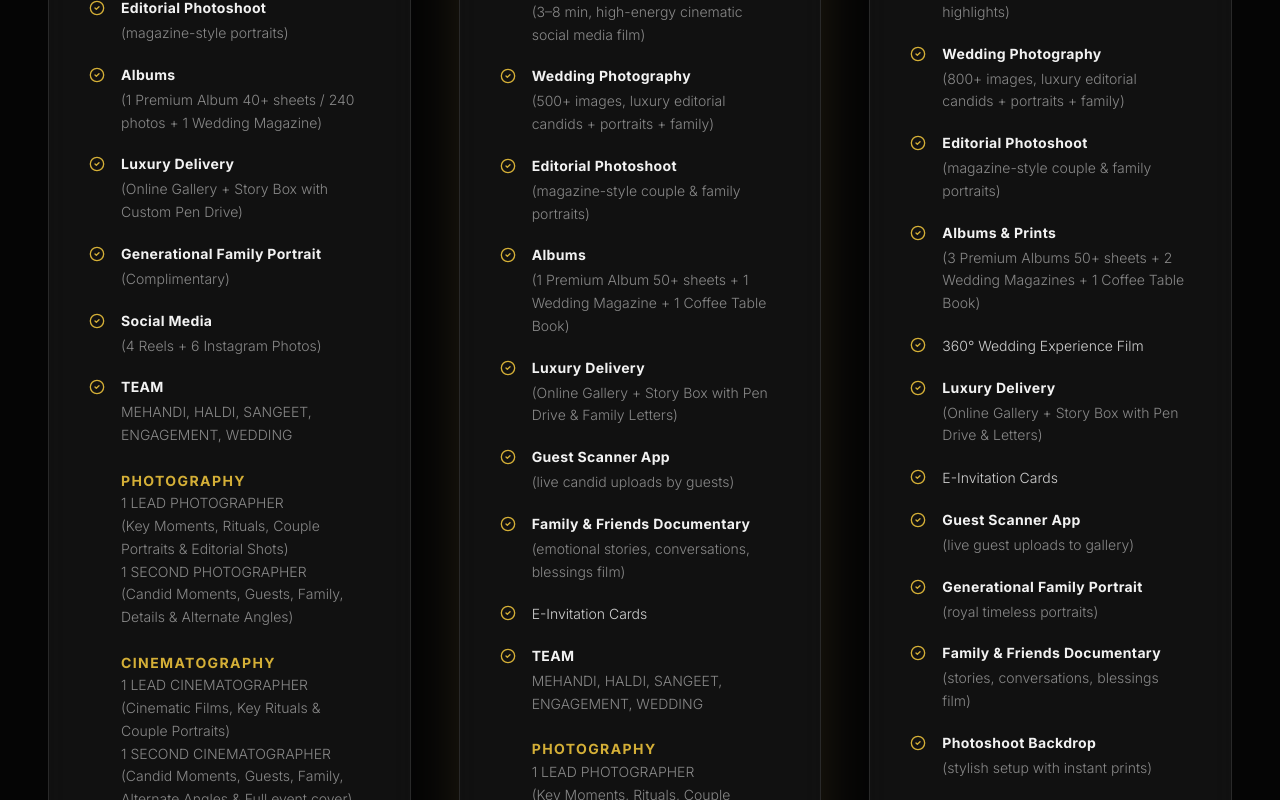
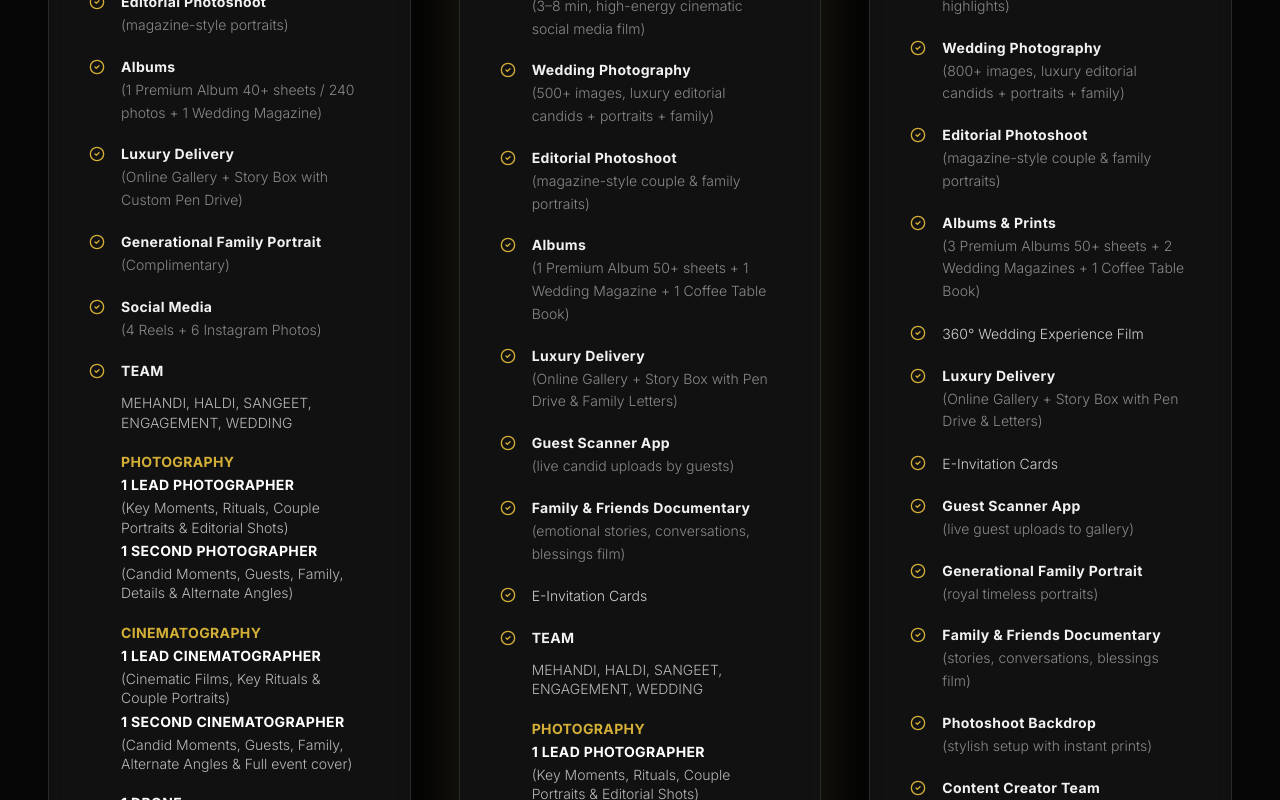
Before and after one commit to Ciphershade488/shadilens, a React (Vite) app: page / in a window 1280 px wide. Shown: the part 3780-4580 px from the top of the page. Built offline with nearby package versions, Linux system fonts and the light colour scheme.

Commit message:
Update App.tsx

```diff
--- a/src/App.tsx
+++ b/src/App.tsx
@@ -109,7 +109,7 @@ const PACKAGES = [
       "Luxury Delivery (Online Gallery + Story Box with Custom Pen Drive)",
       "Generational Family Portrait (Complimentary)",
       "Social Media (4 Reels + 6 Instagram Photos)",
-      "TEAM –\nMEHANDI, HALDI, SANGEET, ENGAGEMENT, WEDDING\n\n*PHOTOGRAPHY*\n1 LEAD PHOTOGRAPHER\n(Key Moments, Rituals, Couple Portraits & Editorial Shots)\n1 SECOND PHOTOGRAPHER\n(Candid Moments, Guests, Family, Details & Alternate Angles)\n\n*CINEMATOGRAPHY*\n1 LEAD CINEMATOGRAPHER\n(Cinematic Films, Key Rituals & Couple Portraits)\n1 SECOND CINEMATOGRAPHER\n(Candid Moments, Guests, Family, Alternate Angles & Full event cover)\n\n1 DRONE\n\nMANAGED BY DIRECTOR"
+      "TEAM –\nMEHANDI, HALDI, SANGEET, ENGAGEMENT, WEDDING\n\n*PHOTOGRAPHY*\n**1 LEAD PHOTOGRAPHER**\n(Key Moments, Rituals, Couple Portraits & Editorial Shots)\n**1 SECOND PHOTOGRAPHER**\n(Candid Moments, Guests, Family, Details & Alternate Angles)\n\n*CINEMATOGRAPHY*\n**1 LEAD CINEMATOGRAPHER**\n(Cinematic Films, Key Rituals & Couple Portraits)\n**1 SECOND CINEMATOGRAPHER**\n(Candid Moments, Guests, Family, Alternate Angles & Full event cover)\n\n**1 DRONE**\n\n**MANAGED BY DIRECTOR**"
     ],
     image: "/classic_cover.jpg"
   },
@@ -129,7 +129,7 @@ const PACKAGES = [
       "Guest Scanner App (live candid uploads by guests)",
       "Family & Friends Documentary (emotional stories, conversations, blessings film)",
       "E-Invitation Cards",
-      "TEAM –\nMEHANDI, HALDI, SANGEET, ENGAGEMENT, WEDDING\n\n*PHOTOGRAPHY*\n1 LEAD PHOTOGRAPHER\n(Key Moments, Rituals, Couple Portraits & Editorial Shots)\n1 SECOND PHOTOGRAPHER\n(Candid Moments, Guests, Family, Details & Alternate Angles)\n\n*CINEMATOGRAPHY*\n1 LEAD CINEMATOGRAPHER\n(Cinematic Films, Key Rituals & Couple Portraits)\n1 SECOND CINEMATOGRAPHER\n(Candid Moments, Guests, Family & Alternate Angles)\n1 THIRD CINEMATOGRAPHER\n(Decor Details, Ritual Close-ups, BTS & Full Event cover)\n\n1 DRONE\n\nMANAGED BY DIRECTOR"
+      "TEAM –\nMEHANDI, HALDI, SANGEET, ENGAGEMENT, WEDDING\n\n*PHOTOGRAPHY*\n**1 LEAD PHOTOGRAPHER**\n(Key Moments, Rituals, Couple Portraits & Editorial Shots)\n**1 SECOND PHOTOGRAPHER**\n(Candid Moments, Guests, Family, Details & Alternate Angles)\n\n*CINEMATOGRAPHY*\n**1 LEAD CINEMATOGRAPHER**\n(Cinematic Films, Key Rituals & Couple Portraits)\n**1 SECOND CINEMATOGRAPHER**\n(Candid Moments, Guests, Family & Alternate Angles)\n**1 THIRD CINEMATOGRAPHER**\n(Decor Details, Ritual Close-ups, BTS & Full Event cover)\n\n**1 DRONE**\n\n**MANAGED BY DIRECTOR**"
     ],
     isPopular: true,
     image: "/signature_cover.jpg"
@@ -154,7 +154,7 @@ const PACKAGES = [
       "Family & Friends Documentary (stories, conversations, blessings film)",
       "Photoshoot Backdrop (stylish setup with instant prints)",
       "Content Creator Team (2-person iPhone BTS + reels, stories, highlights + 20 days Instagram handling with 40–60 posts)",
-      "TEAM –\nMEHANDI, HALDI, SANGEET, ENGAGEMENT, WEDDING\n\n*PHOTOGRAPHY*\n1 LEAD PHOTOGRAPHER\n(Key Moments, Rituals, Couple Portraits & Editorial Shots)\n1 SECOND PHOTOGRAPHER\n(Candid Moments, Guests, Family, Details & Alternate Angles)\n1 THIRD PHOTOGRAPHER\n(Decor Details, Ritual Close-ups, BTS & Full Coverage Support)\n\n*CINEMATOGRAPHY*\n1 LEAD CINEMATOGRAPHER\n(Cinematic Films, Key Rituals & Couple Portraits)\n2 SECOND CINEMATOGRAPHERS\n(Candid Moments, Guests, Family & Alternate Angles)\n1 THIRD CINEMATOGRAPHER\n(Decor Details, Ritual Close-ups, BTS & Full Event cover)\n\n1 FPV DRONE\n\nMANAGED BY DIRECTOR"
+      "TEAM –\nMEHANDI, HALDI, SANGEET, ENGAGEMENT, WEDDING\n\n*PHOTOGRAPHY*\n**1 LEAD PHOTOGRAPHER**\n(Key Moments, Rituals, Couple Portraits & Editorial Shots)\n**1 SECOND PHOTOGRAPHER**\n(Candid Moments, Guests, Family, Details & Alternate Angles)\n**1 THIRD PHOTOGRAPHER**\n(Decor Details, Ritual Close-ups, BTS & Full Coverage Support)\n\n*CINEMATOGRAPHY*\n**1 LEAD CINEMATOGRAPHER**\n(Cinematic Films, Key Rituals & Couple Portraits)\n**2 SECOND CINEMATOGRAPHERS**\n(Candid Moments, Guests, Family & Alternate Angles)\n**1 THIRD CINEMATOGRAPHER**\n(Decor Details, Ritual Close-ups, BTS & Full Event cover)\n\n**1 FPV DRONE**\n\n**MANAGED BY DIRECTOR**"
     ],
     image: "/legacy_cover.jpg"
   }
@@ -489,11 +489,15 @@ const Hero = () => {
 };
 
 const PackageCard = ({ pkg }: { pkg: any }) => {
-  // Utility function to format parts of the text marked with * into bold span tags
+  // Utility function to format parts of the text
+  // *text* for Gold Bold
+  // **text** for White Bold
   const formatBoldText = (text: string) => {
-    return text.split(/(\*[^*]+\*)/g).map((part, index) => {
-      if (part.startsWith('*') && part.endsWith('*')) {
-        return <span key={index} className="font-bold text-[#d4af37] tracking-widest uppercase">{part.slice(1, -1)}</span>;
+    return text.split(/(\*\*[^*]+\*\*|\*[^*]+\*)/g).map((part, index) => {
+      if (part.startsWith('**') && part.endsWith('**')) {
+        return <span key={index} className="font-bold text-white tracking-wide">{part.slice(2, -2)}</span>;
+      } else if (part.startsWith('*') && part.endsWith('*')) {
+        return <span key={index} className="font-bold text-[#d4af37] tracking-wide">{part.slice(1, -1)}</span>;
       }
       return <React.Fragment key={index}>{part}</React.Fragment>;
     });
@@ -521,13 +525,28 @@ const PackageCard = ({ pkg }: { pkg: any }) => {
 
         <ul className="space-y-4 md:space-y-5 mb-8 md:mb-10 flex-1">
           {pkg.features.map((feature: string, i: number) => {
+            // Special detailed rendering for the TEAM section
+            if (feature.startsWith("TEAM –")) {
+              const lines = feature.substring(6).trim().split('\n');
+              return (
+                <li key={i} className="flex items-start gap-3 md:gap-4 text-xs md:text-sm text-white/70 group-hover:text-white transition-colors duration-500">
+                  <CheckCircle2 size={16} className="text-[#d4af37] shrink-0 mt-0.5" />
+                  <div className="font-light flex flex-col w-full">
+                    <span className="font-bold text-white/95 text-[13px] md:text-sm tracking-wide mb-3">TEAM</span>
+                    {lines.map((line, j) => (
+                      <div key={j} className={`${line.trim() === '' ? 'h-4' : 'mb-1'} leading-snug`}>
+                        {line.trim() !== '' && formatBoldText(line)}
+                      </div>
+                    ))}
+                  </div>
+                </li>
+              );
+            }
+
             let title = feature;
             let desc = "";
 
-            if (feature.startsWith("TEAM –")) {
-              title = "TEAM";
-              desc = feature.substring(6).trim();
-            } else if (feature.includes(" (")) {
+            if (feature.includes(" (")) {
               const splitIndex = feature.indexOf(" (");
               title = feature.substring(0, splitIndex);
               desc = feature.substring(splitIndex).trim();
@@ -536,14 +555,14 @@ const PackageCard = ({ pkg }: { pkg: any }) => {
             return (
               <li key={i} className="flex items-start gap-3 md:gap-4 text-xs md:text-sm text-white/70 group-hover:text-white transition-colors duration-500">
                 <CheckCircle2 size={16} className="text-[#d4af37] shrink-0 mt-0.5" />
-                <div className="font-light whitespace-pre-line flex flex-col w-full">
+                <div className="font-light flex flex-col w-full">
                   {desc ? (
                     <>
-                      <span className="font-bold text-white/95 text-[13px] md:text-sm tracking-wide">{formatBoldText(title)}</span>
-                      <span className="text-white/50 mt-1 leading-relaxed">{formatBoldText(desc)}</span>
+                      <span className="font-bold text-white/95 text-[13px] md:text-sm tracking-wide mb-0.5">{title}</span>
+                      <span className="text-white/50 leading-relaxed">{desc}</span>
                     </>
                   ) : (
-                    <span className="text-white/80 leading-relaxed">{formatBoldText(title)}</span>
+                    <span className="text-white/80 leading-relaxed">{title}</span>
                   )}
                 </div>
               </li>
```
